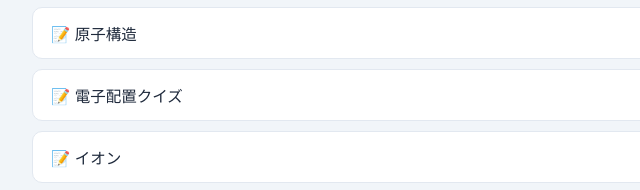
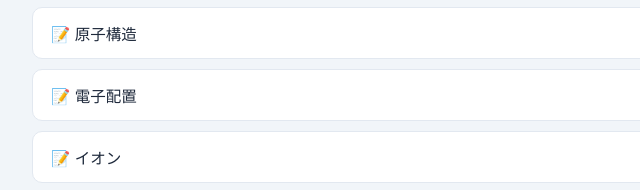
Before and after one commit to oikawayasushi-hub/quiz-chem, a plain HTML site: page index.html in a window 1280 px wide. Shown: the part 543-733 px from the top of the page, 248-888 px from the left. Drawn offline with Linux system fonts and the light colour scheme.

Commit message:
Update index.html

```diff
--- a/index.html
+++ b/index.html
@@ -98,7 +98,7 @@
   <div class="chapter">第2章　物質の構成粒子</div>
   <ul class="quiz-list">
     <li><a href="原子構造.html">原子構造</a></li>
-    <li><a href="電子配置クイズ.html">電子配置クイズ</a></li>
+    <li><a href="電子配置クイズ.html">電子配置</a></li>
     <li><a href="イオンクイズ.html">イオン</a></li>
     <li><a href="周期表・周期律.html">周期表と周期律</a></li>
   </ul>
```
